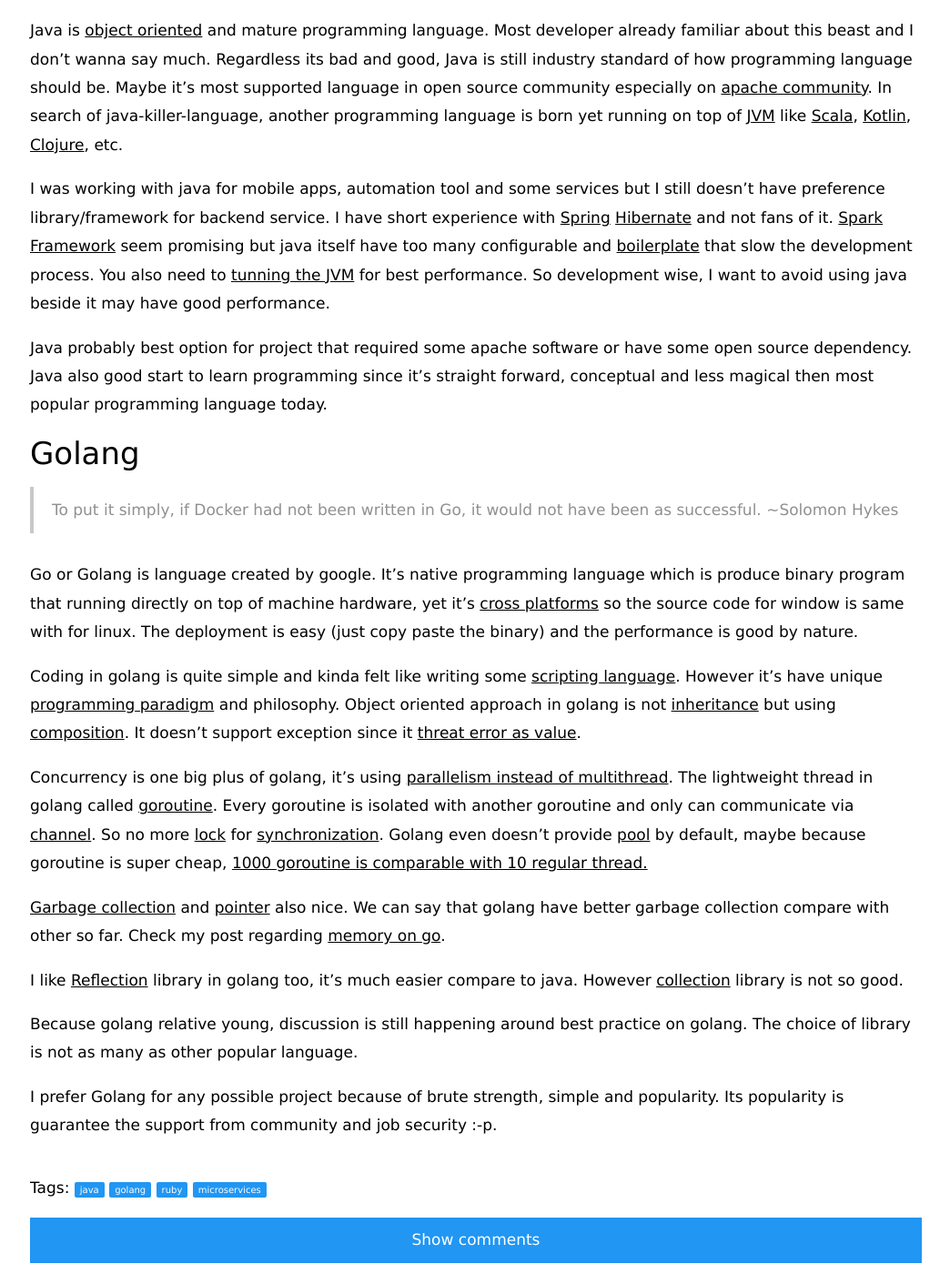
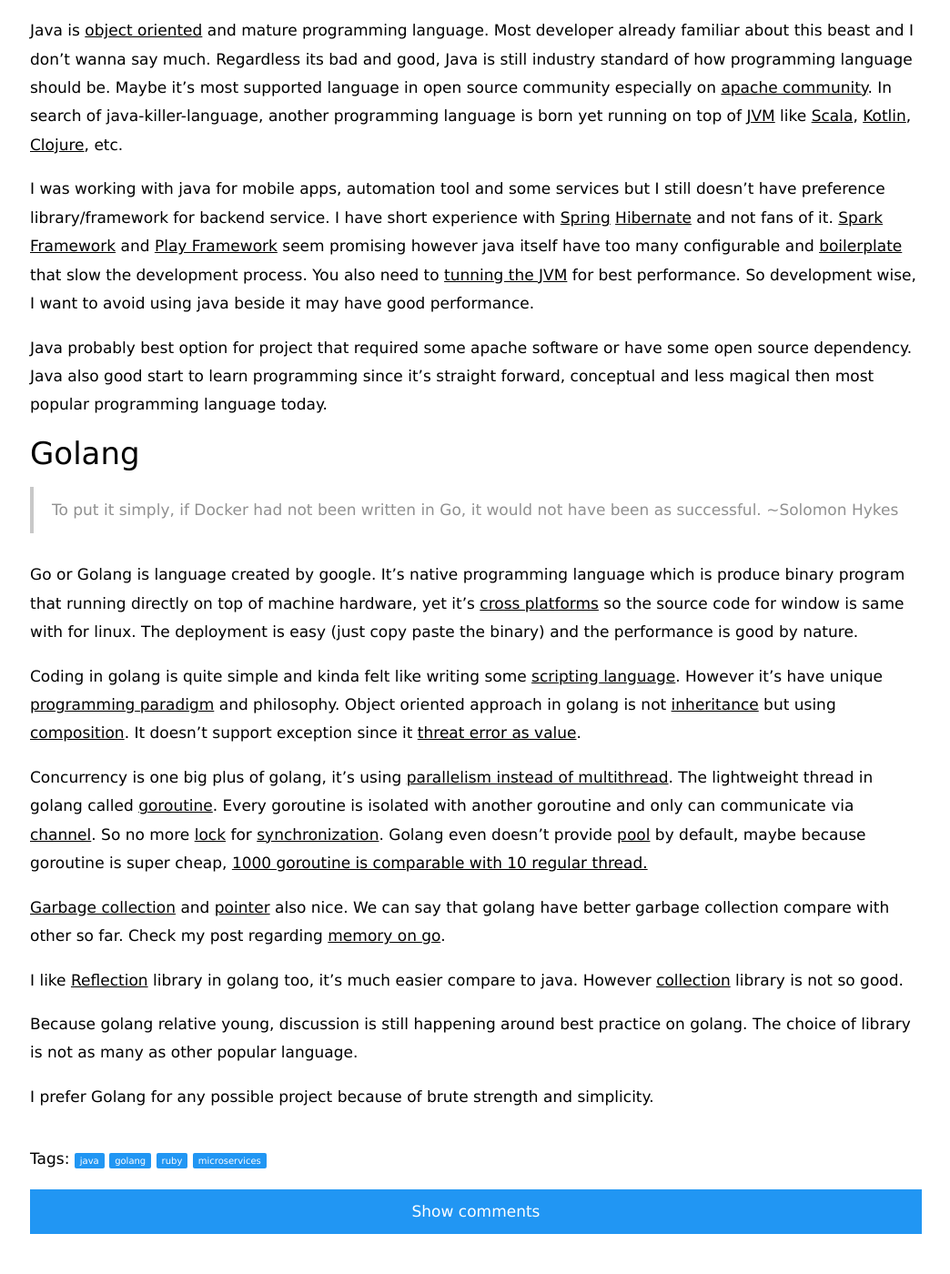
Before and after one commit to imantung/imantung.github.io, a Jekyll site: the page built from _posts/2017-12-25-ruby-or-java-or-go.md, in a window 1280 px wide and 1400 px high, scrolled down 1151 px. Shown: the whole window at 91% size, without its empty margins (117-1161 px from the left). Built offline with Jekyll 4.4.1, drawn with Linux system fonts in a browser that asks for light colours; nearby versions of some CDN libraries; comment, search, counter and statistics services are not loaded.

Commit message:
fix some wording

```diff
--- a/_posts/2017-12-25-ruby-or-java-or-go.md
+++ b/_posts/2017-12-25-ruby-or-java-or-go.md
@@ -7,7 +7,7 @@
 comments: true
 ---
 
-In our company, we adopt [microservices](http://microservices.io/) architectural and it's allowed us to decide our own programming language and technology stack. And these are 3 most chosen language: [Ruby](http://rubyonrails.org/), [Java](https://www.java.com/en/), [Golang](golang.org).
+In our company, we adopt [microservices](http://microservices.io/) architectural and it's allowed us to decide our own programming language and technology stack. And these are 3 most chosen language: [Ruby](https://www.ruby-lang.org/), [Java](https://www.java.com/en/), [Golang](golang.org).
 
 Which one is better for microservices? None. I always believe that choice of language and architecture design decision is subjective based on knowledge, experience and preference of developer. Even [design pattern](https://en.wikipedia.org/wiki/Software_design_pattern) almost felt like propaganda for me. Every programming language have pro-contra and it's not only single person decision. Golang maybe powerful, but will you choose it if only yourself that able writing go code in whole company? We must consider people, learning curve, team culture and project needs before choose the language.
 
@@ -29,7 +29,7 @@
 
 Java is [object oriented](https://en.wikipedia.org/wiki/Object-oriented_programming) and mature programming language. Most developer already familiar about this beast and I don't wanna say much. Regardless its bad and good, Java is still industry standard of how programming language should be. Maybe it's most supported language in open source community especially on [apache community](https://www.apache.org/). In search of java-killer-language, another programming language is born yet running on top of [JVM](https://en.wikipedia.org/wiki/Java_virtual_machine) like [Scala](https://www.scala-lang.org/), [Kotlin](https://kotlinlang.org/), [Clojure](https://clojure.org/), etc.
 
-I was working with java for mobile apps, automation tool and some services but I still doesn't have preference library/framework for backend service. I have short experience with [Spring](https://spring.io/) [Hibernate](http://hibernate.org/) and not fans of it. [Spark Framework](http://hibernate.org/) seem promising but java itself have too many configurable and [boilerplate](https://en.wikipedia.org/wiki/Boilerplate_text) that slow the development process. You also need to [tunning the JVM](https://docs.oracle.com/cd/E13222_01/wls/docs81/perform/JVMTuning.html) for best performance. So development wise, I want to avoid using java beside it may have good performance.
+I was working with java for mobile apps, automation tool and some services but I still doesn't have preference library/framework for backend service. I have short experience with [Spring](https://spring.io/) [Hibernate](http://hibernate.org/) and not fans of it. [Spark Framework](http://sparkjava.com/) and [Play Framework](https://www.playframework.com/) seem promising however java itself have too many configurable and [boilerplate](https://en.wikipedia.org/wiki/Boilerplate_text) that slow the development process. You also need to [tunning the JVM](https://docs.oracle.com/cd/E13222_01/wls/docs81/perform/JVMTuning.html) for best performance. So development wise, I want to avoid using java beside it may have good performance.
 
 Java probably best option for project that required some apache software or have some open source dependency. Java also good start to learn programming since it's straight forward, conceptual and less magical then most popular programming language today.
 
@@ -49,4 +49,4 @@
 
 Because golang relative young, discussion is still happening around best practice on golang. The choice of library is not as many as other popular language.
 
-I prefer Golang for any possible project because of brute strength, simple and popularity. Its popularity is guarantee the support from community and job security :-p.
+I prefer Golang for any possible project because of brute strength and simplicity.
```
